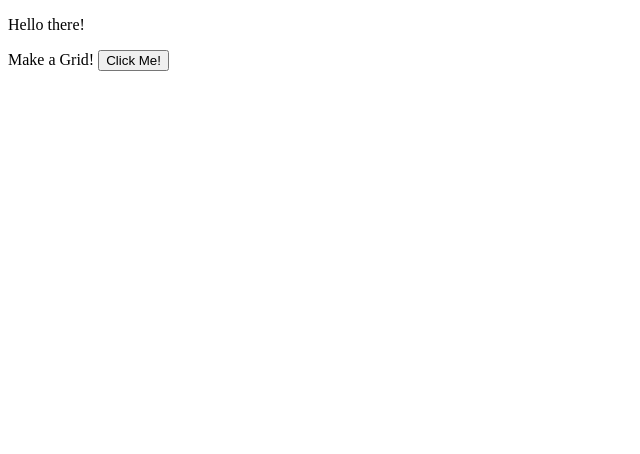
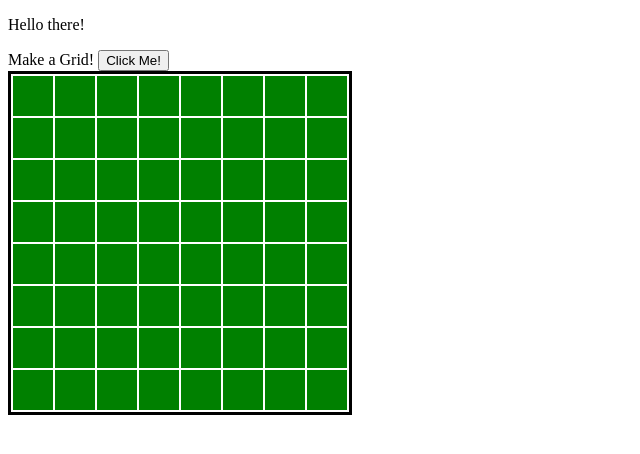
Before and after one commit to louisriehl/battleship, a website: page index.html in a window 1280 px wide. Both pictures are taken after a click on the button "Click Me!". Shown: the whole page, without its empty margins (0-640 px from the left). Drawn offline with nearby package versions, Linux system fonts and the light colour scheme.

Commit message:
can now generate a grid

```diff
--- a/index.html
+++ b/index.html
@@ -1,7 +1,7 @@
 <!DOCTYPE html>
 <html lang="en">
 
-<header>
+<head>
 
   <!-- Meta Info -->
   <title>Battleship.JS</title>
@@ -15,7 +15,7 @@
   <!-- Main App JS -->
   <script type="text/javascript" src="scripts/battleship.js"></script>
 
-</header>
+</head>
 
 <body>
   <p id="demo"></p>
--- a/scripts/battleship.js
+++ b/scripts/battleship.js
@@ -1,10 +1,19 @@
 $(document).ready(function() {
   $("#demo").html("Hello there!");
   $("#grid-size").click( () => {
-    makeGrid(6);
+    makeGrid(8);
   });
 });
 
-function makeGrid (thing) {
-
+function makeGrid (size) {
+  $('body').append('<table>');
+  let table = $('table').addClass("battle-grid");
+  for (let row = 0; row < size; row++) {
+    let tr = $('<tr>').addClass(`row-${row}`);
+    table.append(tr);
+    for (let col = 0; col < size; col++) {
+      let td = $('<td>').addClass(`row-${row}-col-${col}`);
+      tr.append(td);
+    }
+  }
 }
--- a/styles/layout.css
+++ b/styles/layout.css
@@ -0,0 +1,11 @@
+.battle-grid {
+  text-align: center;
+  border: solid;
+}
+
+.battle-grid tr, .battle-grid td {
+  padding: 15px;
+  height: 10px;
+  width: 10px;
+  background-color: green;
+}
```
